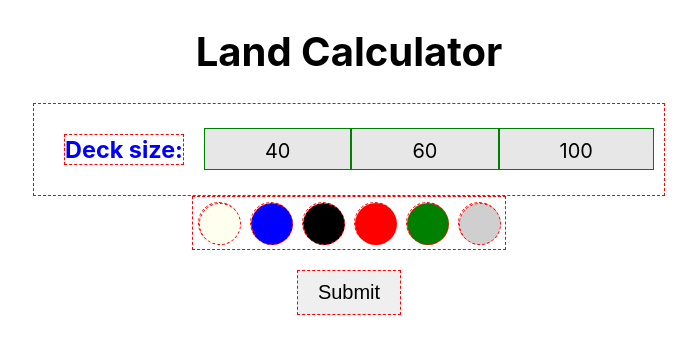
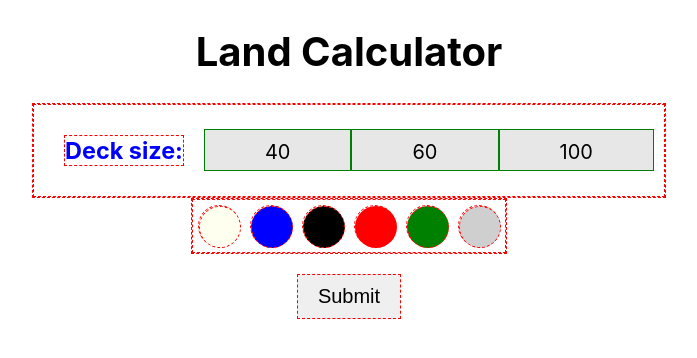
Before and after one commit to mtg-calculator/client, a React (Create React App) app: page / in a window 1280 px wide. Shown: the top 358 px of the page, without its empty margins (291-988 px from the left). Built offline with nearby package versions, Linux system fonts and the light colour scheme.

Commit message:
create wrappers for selector components

```diff
--- a/src/components/DeckSizeSelector.js
+++ b/src/components/DeckSizeSelector.js
@@ -13,6 +13,7 @@ const DeckSizeSelector = ({onChange, showError}) => {
   }, [onChange, deckSize]);
 
   return (
+    <div className="input-wrapper">
       <div className="deck-size-selector">
         <h3>Deck size:</h3>
         <input type="radio" id="40-deck" name="deck-size" value="40" checked={deckSize === 40} onChange={handleOptionChange} />
@@ -21,6 +22,7 @@ const DeckSizeSelector = ({onChange, showError}) => {
         <label htmlFor="60-deck">60</label>
         <input type="radio" id="100-deck" name="deck-size" value="100" checked={deckSize === 100} onChange={handleOptionChange}/>
         <label htmlFor="100-deck">100</label>
+      </div>
       <ErrorMessage msg="You need to select a deck size" showError={showError}  />
     </div>
   )
--- a/src/components/InputForm.js
+++ b/src/components/InputForm.js
@@ -81,11 +81,12 @@ const InputForm = () => {
     <form className="input-form" onSubmit={handleFormSubmit}>
 
       <DeckSizeSelector onChange={handleDeckSizeSelect} showError={errors.noDeckSize && submitted}/>
-
-      <div className="color-btns">
-        { COLORS.map(color =>  <ColorButton color={color} handleClick={handleColorClick} key={color} />
-        )}
-      <ErrorMessage showError={errors.noColors && submitted} msg="You need to select at least one color"/>
+      <div className="input-wrapper">
+        <div className="color-btns">
+          { COLORS.map(color =>  <ColorButton color={color} handleClick={handleColorClick} key={color} />
+          )}
+          </div>
+        <ErrorMessage showError={errors.noColors && submitted} msg="You need to select at least one color"/>
       </div>
 
       { Object.keys(colors).map(color => (
--- a/src/components/LandCountInput.js
+++ b/src/components/LandCountInput.js
@@ -22,6 +22,7 @@ const LandCountInput = props => {
   }
 
   return (
+    <div className="input-wrapper">
       <div className="land-sources-input">
         <InputNumber className="input-number sources-needed-input"
           min={1}
@@ -38,6 +39,7 @@ const LandCountInput = props => {
           onChange={onTurnChange}
         />
         <div className="close" onClick={handleRemoveColor}></div>
+        </div>
       <ErrorMessage msg={msg} showError={showError} />
     </div>
   );
```
Lines whose indentation alone changed are shown as unchanged.
